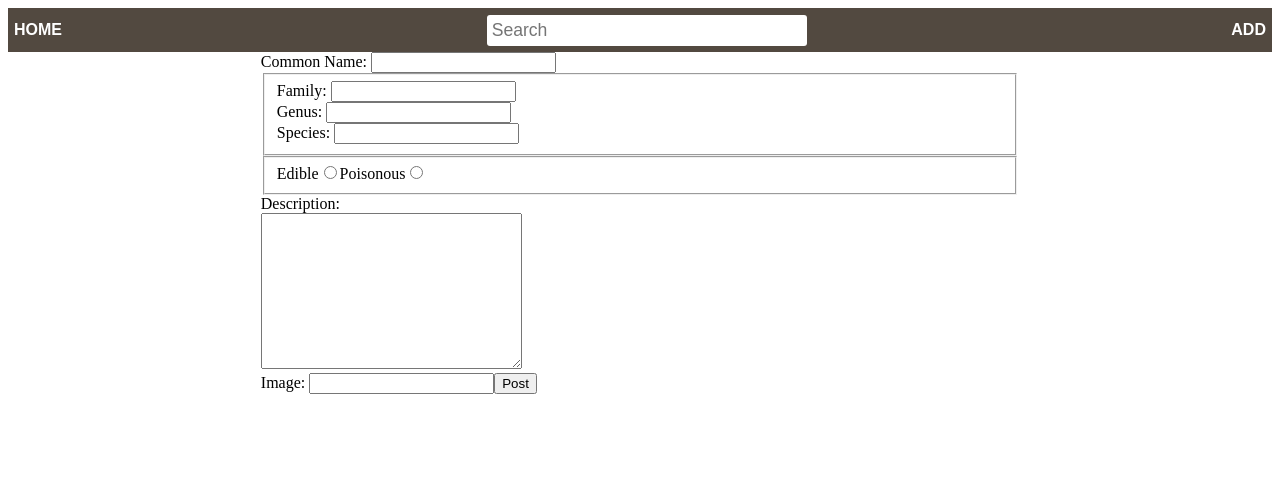
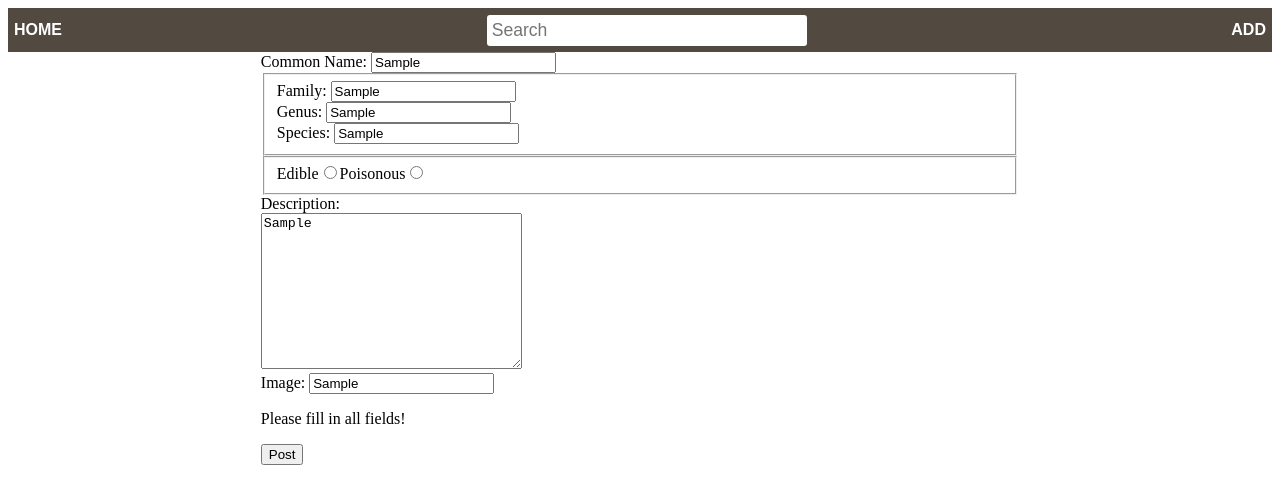
Before and after one commit to math132d/mushroom-ui, an Angular app: page /upload in a window 1280 px wide. Both pictures are taken after typing "Sample", "Sample", "Sample", "Sample", "Sample", "Sample" into the empty fields and a click on the button "Post". Shown: the top 504 px of the page. Built offline with nearby package versions, Linux system fonts and the light colour scheme.

Commit message:
Upload now posts data correctly

```diff
--- a/src/app/add-mushroom/add-mushroom.component.html
+++ b/src/app/add-mushroom/add-mushroom.component.html
@@ -5,25 +5,28 @@
 
     <fieldset>
         <label for="family">Family: </label>
-        <input formControlName="family" type="text"><br>
+        <input required formControlName="family" type="text"><br>
         <label for="genus">Genus: </label>
-        <input formControlName="genus" type="text"><br>
+        <input required formControlName="genus" type="text"><br>
         <label for="species">Species: </label>
-        <input formControlName="species" type="text"><br>
+        <input required formControlName="species" type="text"><br>
     </fieldset>
 
     <fieldset>
         <label for="edible">Edible</label>
-        <input type="radio" name="edible">
+        <input required type="radio" value="edible" formControlName="edible">
         <label for="poisonous">Poisonous</label>
-        <input type="radio" name="edible">
+        <input required type="radio" value="poisonous" formControlName="edible">
     </fieldset>
 
     <label for="description">Description: </label><br>
-    <textarea formControlName="description" cols="30" rows="10"></textarea><br>
+    <textarea required formControlName="description" cols="30" rows="10"></textarea><br>
 
     <label for="image">Image: </label>
-    <input type="text" formControlName="image">
+    <input required type="text" formControlName="image">
+
+    <p *ngIf="mushroomForm.invalid && mushroomForm.touched">Please fill in all fields!</p>
+    <p *ngIf="submitted">Mushroom submitted!</p>
 
     <button type="submit">Post</button>
 </form>
--- a/src/app/add-mushroom/add-mushroom.component.ts
+++ b/src/app/add-mushroom/add-mushroom.component.ts
@@ -1,5 +1,6 @@
 import { Component } from '@angular/core';
 import { FormBuilder } from '@angular/forms';
+import { HttpClient } from '@angular/common/http'
 
 @Component({
   selector: 'app-add-mushroom',
@@ -8,14 +9,17 @@ import { FormBuilder } from '@angular/forms';
 })
 export class AddMushroomComponent {
   mushroomForm;
+  submitted: Boolean = false;
 
   constructor(
-    private formBuilder: FormBuilder
+    private formBuilder: FormBuilder,
+    private http: HttpClient
   ) {
     this.mushroomForm = this.formBuilder.group({
       name: '',
       family: '',
       genus: '',
+      edible: '',
       species: '',
       description: '',
       image: ''
@@ -23,8 +27,28 @@ export class AddMushroomComponent {
   }
 
   onSubmit(): void {
-    console.log(this.mushroomForm.value);
-    this.mushroomForm.reset();
+    let formData = this.mushroomForm.value;
+
+    let data = {
+      name: formData.name,
+      classification: {
+        family: formData.family,
+        genus: formData.genus,
+        species: formData.species
+      },
+      edible: Boolean(formData.edible),
+      poisonous: Boolean(formData.poisonous),
+      description: formData.description,
+      images: [
+        formData.image
+      ]
+    }
+
+    if(this.mushroomForm.valid){
+      this.http.post<any>(`http://thestaticcow.dk:30031/mushroom`, data).subscribe(data => {
+        console.log(data);
+        this.submitted = true;
+      });
+    }
   }
-
 }
```
